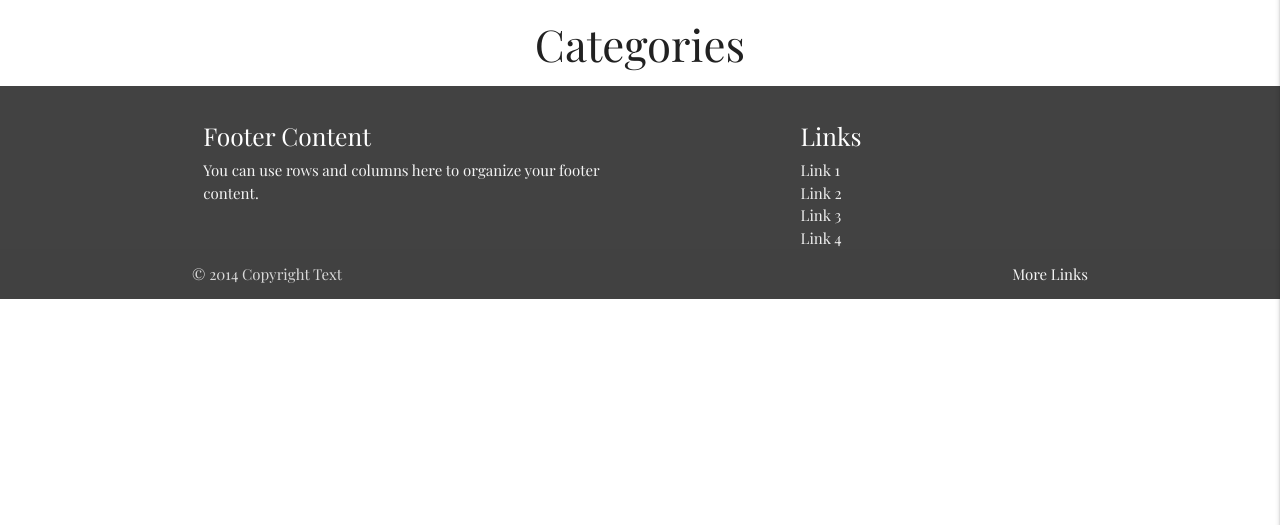
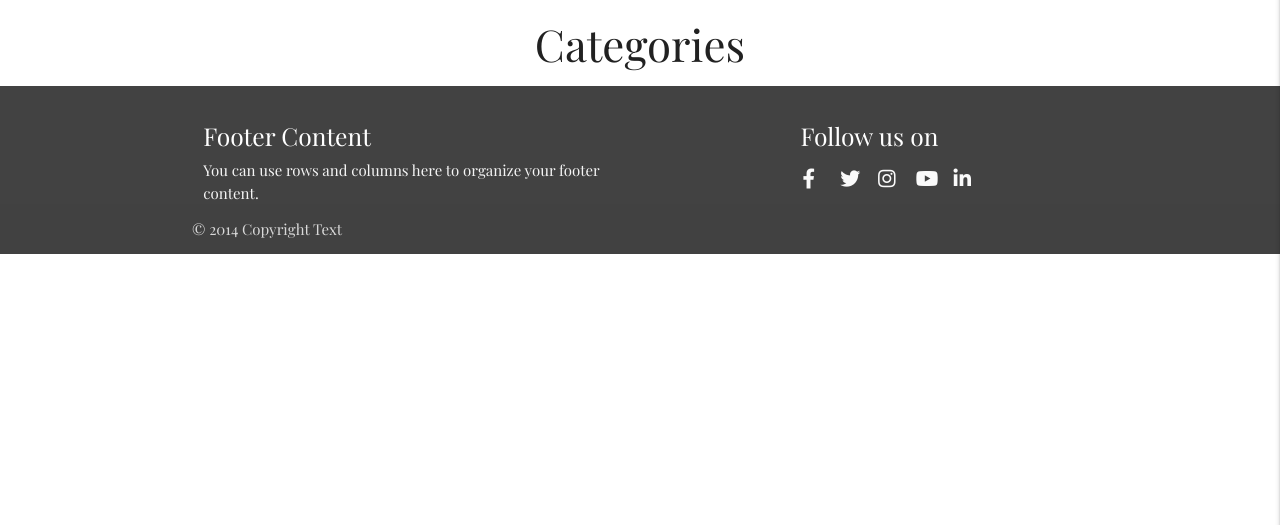
Before and after one commit to ElJefe111944/Milestone-3, a Flask app: page /get_categories in a window 1280 px wide. Shown: the part 73-598 px from the top of the page. Run offline with Flask 2, Linux system fonts and the light colour scheme; data that the repository does not hold is empty; some libraries are stand-ins or nearby versions.

Commit message:
Social media links and icons added to the footer in the base template.

```diff
--- a/static/css/style.css
+++ b/static/css/style.css
@@ -347,3 +347,19 @@ i.fas.fa-undo-alt {
 .row.card-panel.edit_panel {
     width: 75%;
 }
+
+/*-- Footer --*/
+i.social-media {
+    font-size: 20px;
+    width: 30px;
+    /* border: 1px solid #fafafa; */
+    /* text-align: center; */
+    border-radius: 50%;
+    margin: 5px 2px;
+    line-height: 30px;
+    color: #fafafa;
+}
+
+i.social-media:hover {
+    color: rgb(12, 180, 180);
+}
--- a/templates/base.html
+++ b/templates/base.html
@@ -105,20 +105,18 @@
                     </p>
                 </div>
                 <div class="col l4 offset-l2 s12">
-                    <h5 class="white-text">Links</h5>
-                    <ul>
-                        <li><a class="grey-text text-lighten-3" href="#!">Link 1</a></li>
-                        <li><a class="grey-text text-lighten-3" href="#!">Link 2</a></li>
-                        <li><a class="grey-text text-lighten-3" href="#!">Link 3</a></li>
-                        <li><a class="grey-text text-lighten-3" href="#!">Link 4</a></li>
-                    </ul>
+                    <h5 class="white-text">Follow us on</h5>
+                    <a href="https://www.facebook.com/" target="_blank"><i class="fab fa-facebook-f social-media"></i></a>
+                    <a href="https://twitter.com/explore" target="_blank"><i class="fab fa-twitter social-media"></i></a>
+                    <a href="https://www.instagram.com/" target="_blank"><i class="fab fa-instagram social-media"></i></a>
+                    <a href="https://www.youtube.com/" target="_blank"><i class="fab fa-youtube social-media"></i></a>
+                    <a href="https://www.linkedin.com/" target="_blank"><i class="fab fa-linkedin-in social-media"></i></a>
                 </div>
             </div>
         </div>
         <div class="footer-copyright">
             <div class="container">
                 © 2014 Copyright Text
-                <a class="grey-text text-lighten-4 right" href="#!">More Links</a>
             </div>
         </div>
     </footer>
```
Also changed, not shown: app.py (+9 -8 lines), templates/register.html (+16 -1 lines).
